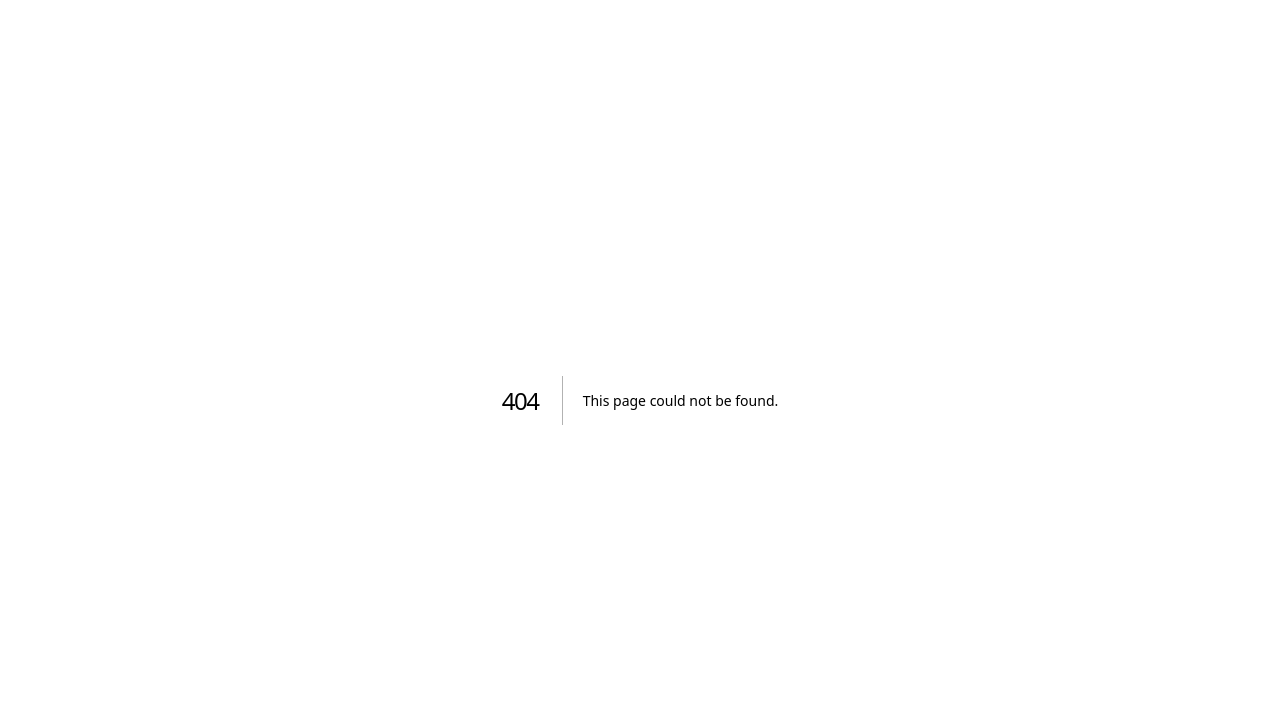
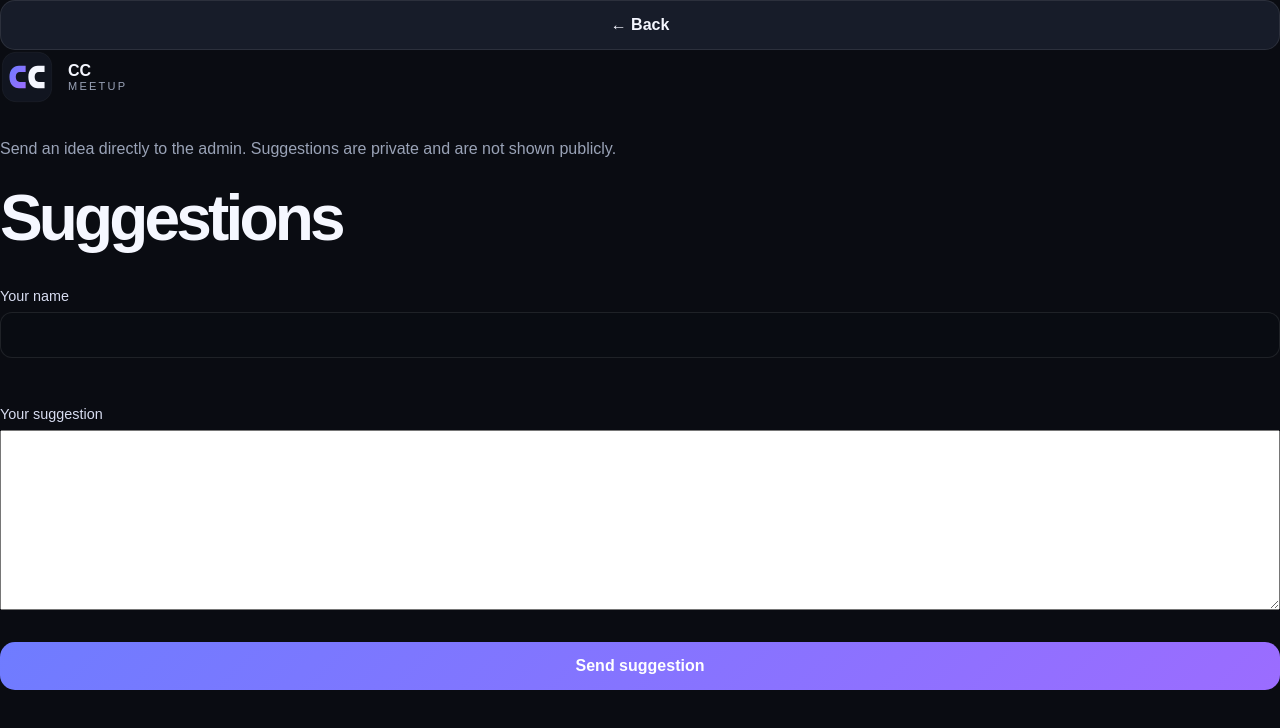
Before and after one commit to DXRKNIGHT67/CC-Meetup, a Next.js app: page /suggestions in a window 1280 px wide. Before the commit this address had no page. Shown: the top 728 px of the page. Built offline with nearby package versions, Linux system fonts and the light colour scheme.

Commit message:
Add files via upload

```diff
--- /dev/null
+++ b/app/api/admin/suggestions/route.ts
@@ -0,0 +1,22 @@
+import { NextRequest, NextResponse } from "next/server";
+import { isAdmin } from "@/lib/auth";
+import { getSupabaseAdmin } from "@/lib/supabase";
+
+export async function GET() {
+  if (!(await isAdmin())) return NextResponse.json({ error: "Unauthorized" }, { status: 401 });
+  const supabase = getSupabaseAdmin();
+  const { data, error } = await supabase.from("suggestions").select("id,name,suggestion,created_at").order("created_at", { ascending: false });
+  if (error) return NextResponse.json({ error: "Could not load suggestions." }, { status: 500 });
+  return NextResponse.json({ suggestions: data || [] });
+}
+
+export async function DELETE(request: NextRequest) {
+  if (!(await isAdmin())) return NextResponse.json({ error: "Unauthorized" }, { status: 401 });
+  const body = await request.json();
+  const id = Number(body.id);
+  if (!Number.isInteger(id)) return NextResponse.json({ error: "Invalid suggestion." }, { status: 400 });
+  const supabase = getSupabaseAdmin();
+  const { error } = await supabase.from("suggestions").delete().eq("id", id);
+  if (error) return NextResponse.json({ error: "Could not delete suggestion." }, { status: 500 });
+  return NextResponse.json({ success: true });
+}
--- /dev/null
+++ b/app/api/suggestions/route.ts
@@ -0,0 +1,18 @@
+import { NextRequest, NextResponse } from "next/server";
+import { getSupabaseAdmin } from "@/lib/supabase";
+
+export async function POST(request: NextRequest) {
+  try {
+    const body = await request.json();
+    const name = String(body.name || "").trim();
+    const suggestion = String(body.suggestion || "").trim();
+    if (name.length < 2 || name.length > 50) return NextResponse.json({ error: "Enter a valid name." }, { status: 400 });
+    if (suggestion.length < 3 || suggestion.length > 1000) return NextResponse.json({ error: "Suggestion must be between 3 and 1000 characters." }, { status: 400 });
+    const supabase = getSupabaseAdmin();
+    const { error } = await supabase.from("suggestions").insert({ name, suggestion });
+    if (error) throw error;
+    return NextResponse.json({ success: true });
+  } catch {
+    return NextResponse.json({ error: "Could not send suggestion." }, { status: 500 });
+  }
+}
--- a/app/globals.css
+++ b/app/globals.css
@@ -94,3 +94,9 @@ h1 { font-size: clamp(2.2rem,8vw,4rem); line-height: .95; letter-spacing: -.06em
 @media (max-width:560px){ .chat-shell{padding:0;} .chat-card{height:100vh;border-radius:0;border-left:0;border-right:0;} .chat-top{padding:18px 16px 10px;} .chat-note{padding:0 16px 14px;} .chat-messages{padding:14px 16px;} .chat-form{padding:12px;} .chat-compose{grid-template-columns:1fr;} .chat-send{width:100%;} .chat-bubble{max-width:92%;} }
 
 .announcement-card{padding:18px;border:1px solid rgba(255,255,255,.10);border-radius:18px;background:rgba(255,255,255,.035);margin-bottom:14px}.announcement-card:last-child{margin-bottom:0}.announcement-head{display:flex;align-items:flex-start;justify-content:space-between;gap:14px}.announcement-head strong{font-size:1.05rem}.announcement-head small{display:block;color:var(--muted);margin-top:4px;white-space:nowrap}.announcement-card p{margin:12px 0 0;line-height:1.6;white-space:pre-wrap;overflow-wrap:anywhere}.announcement-form{padding:18px;border-bottom:1px solid rgba(255,255,255,.08)}.announcement-form textarea{min-height:140px;resize:vertical}.announcement-list{padding:18px}.admin-announcement .announcement-head>div{display:flex;flex-direction:column}.admin-announcement .icon-delete{flex:0 0 auto}@media(max-width:600px){.announcement-head{flex-direction:column}.announcement-head small{white-space:normal}.admin-announcement .announcement-head{flex-direction:row}}
+
+.suggestion-form { display: grid; gap: 16px; margin-top: 24px; }
+.suggestion-form textarea { min-height: 180px; resize: vertical; }
+.suggestion-card { padding: 18px; border-top: 1px solid rgba(255,255,255,.08); }
+.suggestion-card:first-child { border-top: 0; }
+.suggestion-card p { margin: 12px 0 0; white-space: pre-wrap; line-height: 1.6; color: var(--muted); }
--- a/app/page.tsx
+++ b/app/page.tsx
@@ -83,6 +83,7 @@ export default function Home() {
           <button className="btn btn-secondary" onClick={openCode}>Code</button>
           <button className="btn btn-secondary" onClick={() => router.push("/chat")}>Chat</button>
           <button className="btn btn-secondary" onClick={() => router.push("/announcements")}>Announcements</button>
+          <button className="btn btn-secondary" onClick={() => router.push("/suggestions")}>Suggestions</button>
         </div>
       </section>
       <button className="secret-admin" aria-label="Admin access" onClick={() => { setModal("login"); setMessage(""); }} />
--- /dev/null
+++ b/app/suggestions/page.tsx
@@ -0,0 +1,47 @@
+"use client";
+
+import { FormEvent, useState } from "react";
+import { useRouter } from "next/navigation";
+
+export default function SuggestionsPage() {
+  const router = useRouter();
+  const [name, setName] = useState("");
+  const [suggestion, setSuggestion] = useState("");
+  const [busy, setBusy] = useState(false);
+  const [message, setMessage] = useState("");
+  const [sent, setSent] = useState(false);
+
+  async function submitSuggestion(e: FormEvent) {
+    e.preventDefault();
+    setBusy(true);
+    setMessage("");
+    const response = await fetch("/api/suggestions", {
+      method: "POST",
+      headers: { "Content-Type": "application/json" },
+      body: JSON.stringify({ name, suggestion }),
+    });
+    const data = await response.json();
+    setBusy(false);
+    if (!response.ok) return setMessage(data.error || "Could not send suggestion.");
+    setSent(true);
+    setSuggestion("");
+    setMessage("Suggestion sent to the admin.");
+  }
+
+  return <main className="subpage-shell">
+    <section className="subpage-card">
+      <div className="subpage-top">
+        <button className="btn btn-secondary back-btn" onClick={() => router.push("/")}>← Back</button>
+        <div className="brand compact-brand"><img src="/logo.svg" alt="CC Meetup logo" /><div className="brand-copy"><strong>CC</strong><small>Meetup</small></div></div>
+      </div>
+      <p className="subtitle">Send an idea directly to the admin. Suggestions are private and are not shown publicly.</p>
+      <h1>Suggestions</h1>
+      <form className="suggestion-form" onSubmit={submitSuggestion}>
+        <div className="field"><label htmlFor="suggestion-name">Your name</label><input id="suggestion-name" value={name} onChange={e=>setName(e.target.value)} maxLength={50} required /></div>
+        <div className="field"><label htmlFor="suggestion-text">Your suggestion</label><textarea id="suggestion-text" value={suggestion} onChange={e=>setSuggestion(e.target.value)} maxLength={1000} required /></div>
+        <button className="btn btn-primary" disabled={busy}>{busy ? "Sending..." : "Send suggestion"}</button>
+        {message && <p className={sent ? "success" : "error"}>{message}</p>}
+      </form>
+    </section>
+  </main>;
+}
```
Also changed, not shown: app/admin/page.tsx (+15 -5 lines), 2 other files (tests, documents, lock files or other folders).
